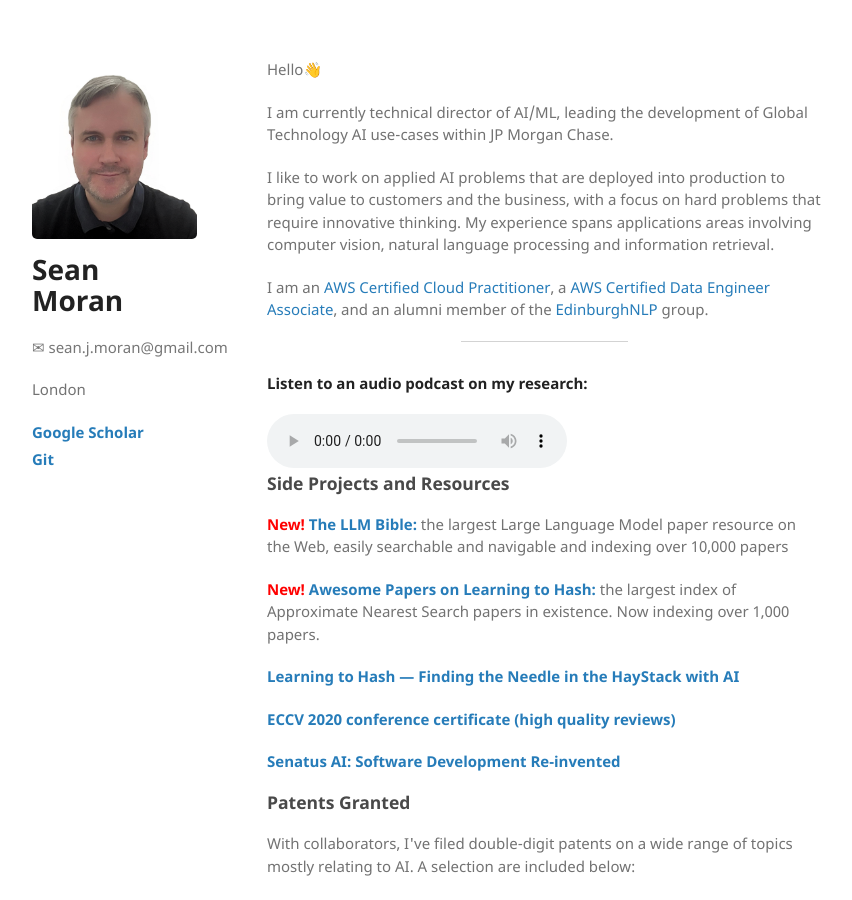
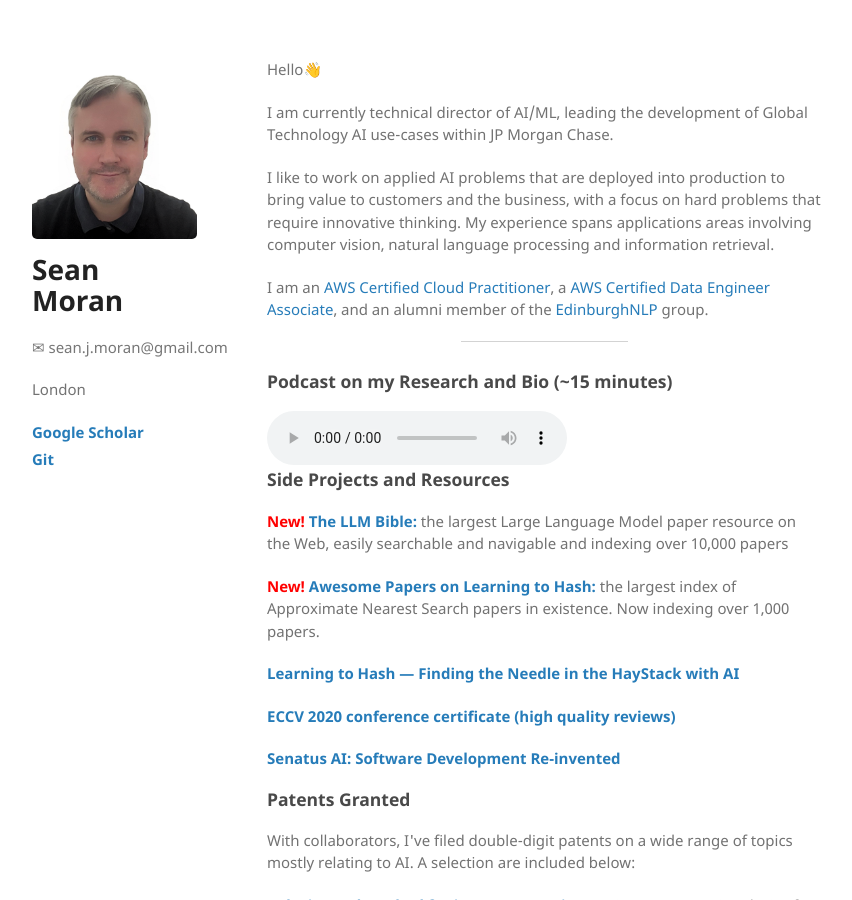
Before and after one commit to sjmoran/sjmoran.github.io, a Jekyll site: the page built from index.html, in a window 1280 px wide and 900 px high. Shown: the whole window, without its empty margins (26-878 px from the left). Built offline with Jekyll 4.4.1, drawn with Linux system fonts in a browser that asks for light colours.

Commit message:
Update index.html

```diff
--- a/index.html
+++ b/index.html
@@ -15,7 +15,7 @@ I am an <a target="_blank" href="https://www.credly.com/badges/5efe6984-20c8-422
 <hr />
 
 <!-- Add audio player here -->
-<p><strong>Listen to an audio podcast on my research:</strong></p>
+<h3 id="published-and-presented-work">Podcast on my Research and Bio (~15 minutes)</h3>
 <audio controls>
   <source src="/pdfs/Sean's Bio.wav" type="audio/wav">
   Your browser does not support the audio element.
```
